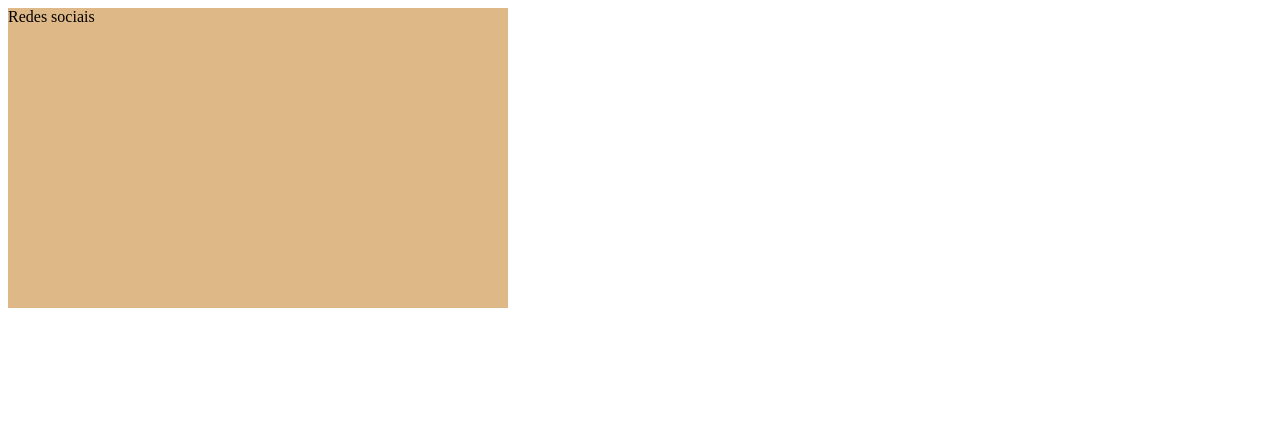
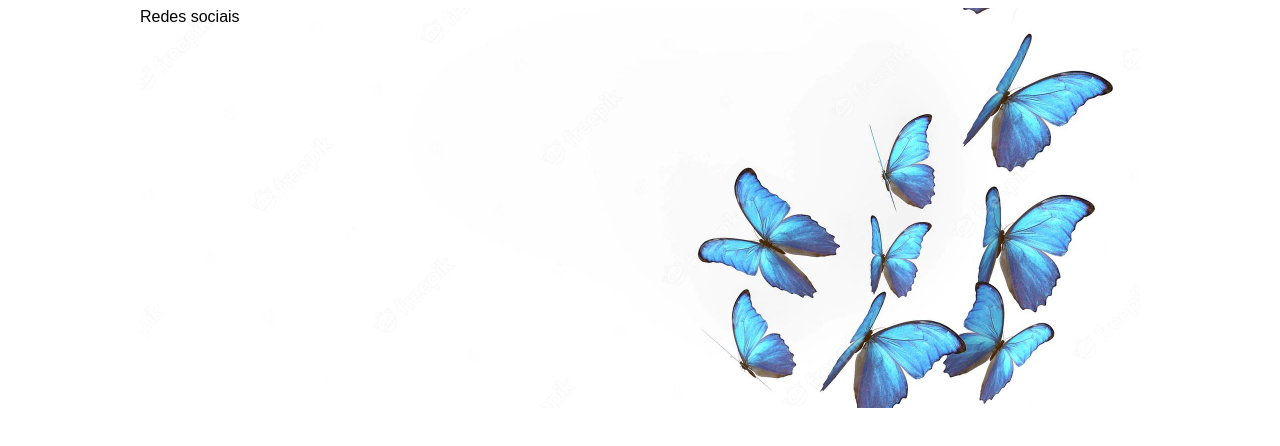
Before and after one commit to Luucax/projeto2, a plain HTML site: page index.html in a window 1280 px wide. Drawn offline with Linux system fonts and the light colour scheme.

Commit message:
capa
coloquei a capa do site

```diff
--- a/index.html
+++ b/index.html
@@ -5,21 +5,16 @@
     <meta http-equiv="X-UA-Compatible" content="IE=edge">
     <meta name="viewport" content="width=device-width, initial-scale=1.0">
     <title>Antonio Lucas</title>
+    <link rel="stylesheet" href="style.css">
 </head>
 <body>
     <!-- essa é a tag de cabeçalho. -->
-    <style>
-        div{
-            background-color: burlywood;
-            width: 500px;
-            height: 300px;
-        }
-    </style>
    <header>
-     <div>
-       <div>
+     <div id="capa">
+       <div id="sociais">
          Redes sociais
        </div>
      </div>
    </header>
 </body
+  z
--- /dev/null
+++ b/style.css
@@ -0,0 +1,22 @@
+header{
+    background-color: rgb(255, 255, 255); /* cor de fundo*/
+    max-width: 1000px; /*largura máxima permitida- RESPONSIVO*/
+    margin: auto; /*centraliza*/
+    height: 300px;
+}
+
+
+div#capa{
+    background-color:rgba(171, 126, 201, 0.712); /*cor de fundo*/
+    width: 100%; /* faz a div ocupar 100% da largura da header*/
+    height: 400px; /* altura da capa*/
+    background-image: url('capa.jpg.webp'); /*coloca uma imagem de fundo na div*/
+    background-size: cover; /*ajusta o tamanho da imagem*/
+    background-repeat: no-repeat; /*não repetir a imagem*/
+    background-position: 0px  -150px; /*posiciona a imagem no meio da div*/
+    color: black; /*define a cor da fonte*/
+    font-family: Arial, Helvetica, sans-serif ; /* muda a fonte*/
+
+
+
+}
```
Also changed, not shown: capa.jpg.webp (added).
